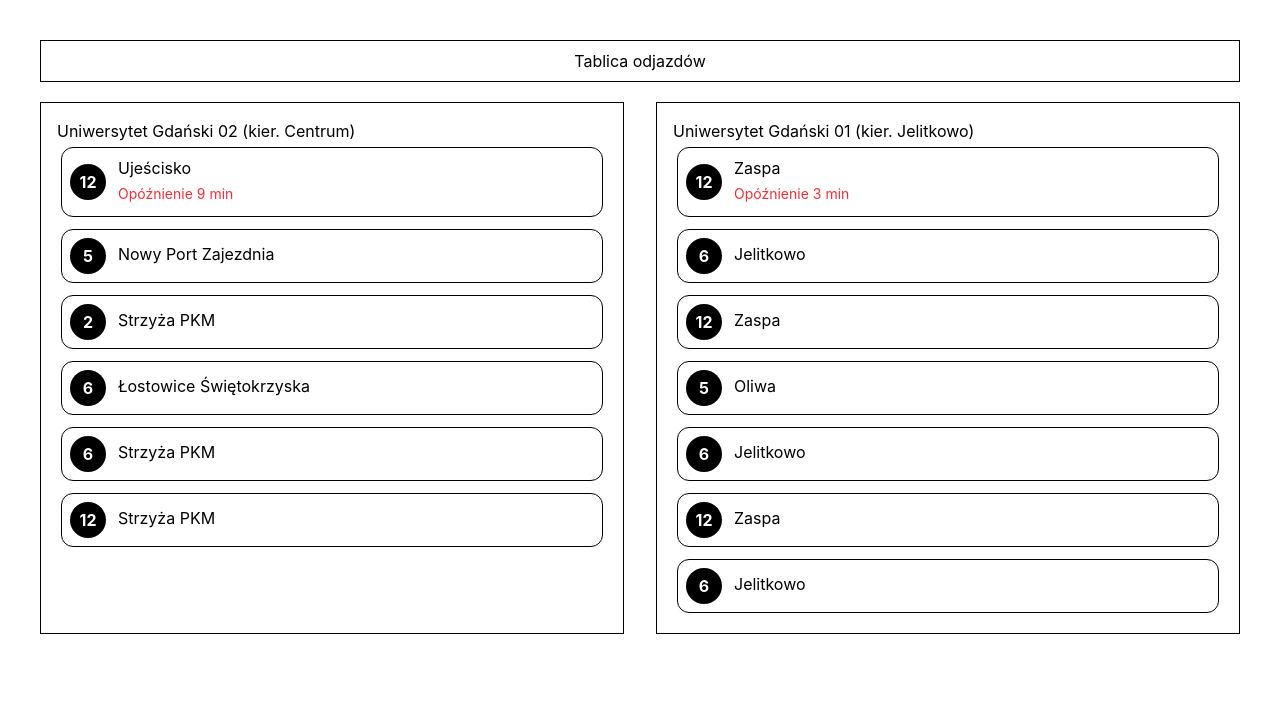
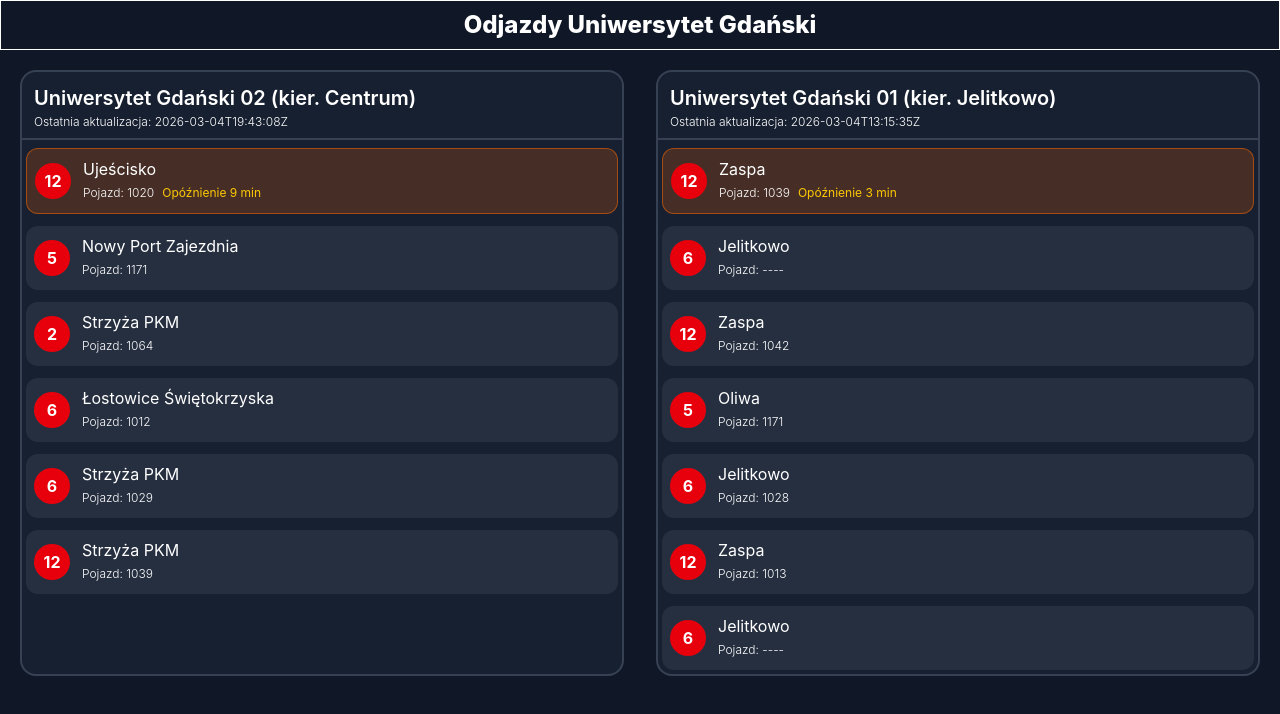
Before and after one commit to Maxxxxxxxxxxxxxxxxxxxxx/rozklad, a React (Vite) app: page / in a window 1280 px wide. Shown: the top 714 px of the page. Built offline with nearby package versions, Linux system fonts and the light colour scheme.

Commit message:
feat: updated styles

```diff
--- a/index.html
+++ b/index.html
@@ -1,5 +1,5 @@
 <!doctype html>
-<html lang="en">
+<html lang="en" class="bg-gray-900">
   <head>
     <meta charset="UTF-8" />
     <link rel="icon" type="image/svg+xml" href="/tram-white.svg" />
--- a/src/App.tsx
+++ b/src/App.tsx
@@ -15,7 +15,7 @@ function App() {
 
   return (
     <DeparturesContext value={stopsData}>
-      <div className="h-100 w-full margin-2">
+      <div className="margin-2 bg-gray-900 text-white">
         <Dashboard />
       </div>
     </DeparturesContext>
--- a/src/components/Departure.tsx
+++ b/src/components/Departure.tsx
@@ -6,16 +6,23 @@ const Departure: React.FC<DepartureData> = (props) => {
   const isDelayed = props.delayInSeconds > 60;
 
   return (
-    <div className="border border-black  rounded-xl p-2">
+    <div
+      className={` ${isDelayed && "border border-orange-500/50"} ${isDelayed ? "bg-orange-500/20" : "bg-gray-600/30"} rounded-xl p-2`}
+    >
       <div className="dep-info-wrapper flex gap-3 flex-row grow items-center">
         <LineNumberIcon lineNumber={props.routeId} color="black" />
         <div className="info-left flex flex-col gap-1">
           <p>{props.headsign}</p>
-          {isDelayed && (
-            <p className="text-red-500 text-sm">
-              Opóźnienie {Math.round(props.delayInSeconds / 60)} min
+          <div className="flex flex-row grow gap-2 items-center">
+            <p className="text-xs font-light">
+              Pojazd: {props.vehicleCode ?? "----"}
             </p>
-          )}
+            {isDelayed && (
+              <p className="text-yellow-400 text-xs">
+                Opóźnienie {Math.round(props.delayInSeconds / 60)} min
+              </p>
+            )}
+          </div>
           <p></p>
         </div>
         <div className="info-right"></div>
--- a/src/components/DepartureBoard.tsx
+++ b/src/components/DepartureBoard.tsx
@@ -8,8 +8,13 @@ interface DepartureBoardProps {
 
 const DepartureBoard: React.FC<DepartureBoardProps> = (props) => {
   return (
-    <div className="border border-black p-4 w-full">
-      <h1>{props.stopData.name}</h1>
+    <div className="border-2 rounded-2xl border-gray-700 bg-gray-800/50 w-full">
+      <div className="flex flex-col gap-0.5 mb-1 pb-2 pt-3 px-3 border-b-2 border-gray-700">
+        <h1 className="font-semibold text-xl">{props.stopData.name}</h1>
+        <h5 className="font-light text-xs">
+          Ostatnia aktualizacja: {props.stopData.lastUpdate}
+        </h5>
+      </div>
       <div className="flex flex-col gap-3 border-black p-1">
         {props.stopData.departures.map((departure) => (
           <Departure key={departure.id} {...departure} />
--- a/src/components/DepartureBoardWrapper.tsx
+++ b/src/components/DepartureBoardWrapper.tsx
@@ -3,7 +3,7 @@ import React from "react";
 const DepartureBoardWrapper: React.FC<{ children: React.ReactNode }> = ({
   children,
 }) => {
-  return <div className="flex flex-row gap-8 pt-5 w-full grow">{children}</div>;
+  return <div className="flex flex-row gap-8 p-5 w-full grow">{children}</div>;
 };
 
 export default DepartureBoardWrapper;
--- a/src/components/Header.tsx
+++ b/src/components/Header.tsx
@@ -1,9 +1,10 @@
+import { STOP_NAME } from "@/constants";
 import React from "react";
 
 const Header: React.FC = () => {
   return (
-    <div className="border border-black p-2 flex justify-center items-center">
-      <h1>Tablica odjazdów {}</h1>
+    <div className="border border-white p-2 flex justify-center items-center font-extrabold text-2xl">
+      <h1>Odjazdy {STOP_NAME}</h1>
     </div>
   );
 };
--- a/src/components/ui/LineNumberIcon.tsx
+++ b/src/components/ui/LineNumberIcon.tsx
@@ -6,7 +6,7 @@ const LineNumberIcon: React.FC<{ lineNumber: number; color: string }> = ({
 }) => {
   return (
     <div
-      className={`p-2 w-9 h-9 font-bold rounded-full bg-black text-white flex items-center justify-center`}
+      className={`p-2 w-9 h-9 font-bold rounded-full bg-red-600 text-white flex items-center justify-center`}
     >
       {lineNumber}
     </div>
--- a/src/constants.ts
+++ b/src/constants.ts
@@ -1,6 +1,15 @@
 export const API_BASE_URL = "https://ckan2.multimediagdansk.pl";
+export const STOP_NAME = "Uniwersytet Gdański";
 
 export const STOPS = [
-    { stopId: 2035, stopCode: '01', name: "Uniwersytet Gdański 01 (kier. Jelitkowo)" },
-    { stopId: 2036, stopCode: '02', name: "Uniwersytet Gdański 02 (kier. Centrum)" },
+  {
+    stopId: 2035,
+    stopCode: "01",
+    name: "Uniwersytet Gdański 01 (kier. Jelitkowo)",
+  },
+  {
+    stopId: 2036,
+    stopCode: "02",
+    name: "Uniwersytet Gdański 02 (kier. Centrum)",
+  },
 ];
--- a/src/page/Dashboard.tsx
+++ b/src/page/Dashboard.tsx
@@ -9,7 +9,7 @@ const Dashboard: React.FC = () => {
   const stopsData = useContext(DeparturesContext);
 
   return (
-    <div className="h-full w-full p-10">
+    <div className="h-full w-full">
       <Header />
       <DepartureBoardWrapper>
         {stopsData.map((d: StopData) => (
```
